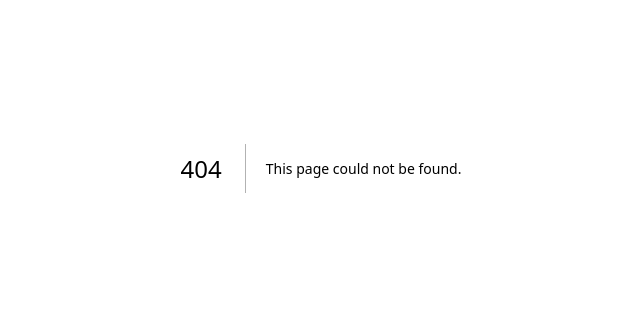
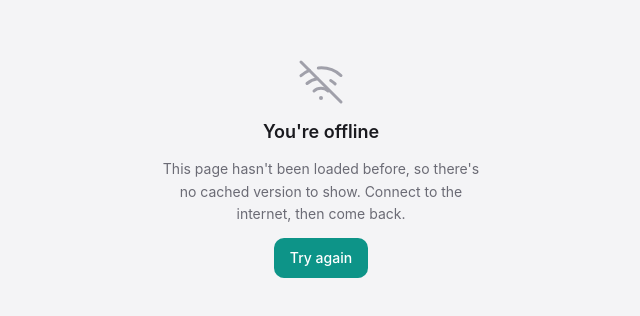
Before and after one commit to Kachi-Obata/PRIORA, a Next.js app: page /offline in a window 1280 px wide. Before the commit this address had no page. Shown: the part 232-548 px from the top of the page, without its empty margins (319-959 px from the left). Built offline with nearby package versions, Linux system fonts and the light colour scheme.

Commit message:
getting the service worker to start caching so there's actual offline usage of the PWA instead of being locked out of the system when the network dips

```diff
--- /dev/null
+++ b/app/offline/page.tsx
@@ -0,0 +1,47 @@
+// Shown by the service worker when the user is offline and the requested
+// page hasn't been cached yet. Keep this page static — no data fetching,
+// no auth — so the SW can pre-cache it on install.
+"use client";
+
+export default function OfflinePage() {
+  return (
+    <div className="min-h-[100svh] flex flex-col items-center justify-center bg-surface-sunk px-6 text-center">
+      <div className="space-y-3 max-w-xs">
+        {/* wifi-off icon */}
+        <svg
+          xmlns="http://www.w3.org/2000/svg"
+          viewBox="0 0 24 24"
+          fill="none"
+          stroke="currentColor"
+          strokeWidth={1.5}
+          strokeLinecap="round"
+          strokeLinejoin="round"
+          className="w-12 h-12 text-ink-soft mx-auto"
+          aria-hidden="true"
+        >
+          <line x1="2" y1="2" x2="22" y2="22" />
+          <path d="M8.5 16.5a5 5 0 0 1 7 0" />
+          <path d="M2 8.82a15 15 0 0 1 4.17-2.65" />
+          <path d="M10.66 5c4.01-.36 8.14.9 11.34 3.76" />
+          <path d="M16.85 11.25a10 10 0 0 1 2.22 1.68" />
+          <path d="M5 12.75a10 10 0 0 1 5.17-2.39" />
+          <line x1="12" y1="20" x2="12.01" y2="20" strokeWidth={2} />
+        </svg>
+
+        <h1 className="text-lg font-semibold text-ink">You're offline</h1>
+        <p className="text-sm text-ink-muted leading-relaxed">
+          This page hasn't been loaded before, so there's no cached version to
+          show. Connect to the internet, then come back.
+        </p>
+
+        <button
+          type="button"
+          onClick={() => window.location.reload()}
+          className="mt-2 inline-flex items-center justify-center bg-accent text-white font-medium rounded-btn px-4 py-2.5 text-sm transition-colors hover:bg-accent-ink"
+        >
+          Try again
+        </button>
+      </div>
+    </div>
+  );
+}
--- a/components/AppShell.tsx
+++ b/components/AppShell.tsx
@@ -6,6 +6,7 @@ import type { ReactNode } from "react";
 import { isAdminRole, type Role } from "@/lib/constants";
 import AppNav from "./AppNav";
 import PushRegistrar from "./PushRegistrar";
+import OfflineBanner from "./OfflineBanner";
 
 interface Props {
   role: Role;
@@ -56,6 +57,7 @@ export default function AppShell({ role, children }: Props) {
       </nav>
 
       <PushRegistrar />
+      <OfflineBanner />
     </div>
   );
 }
--- /dev/null
+++ b/components/OfflineBanner.tsx
@@ -0,0 +1,64 @@
+"use client";
+
+import { useEffect, useState } from "react";
+import { cn } from "@/lib/cn";
+
+type Status = "online" | "offline" | "back-online";
+
+export default function OfflineBanner() {
+  const [status, setStatus] = useState<Status>("online");
+
+  useEffect(() => {
+    // Sync with actual network state on mount (avoids SSR/client mismatch).
+    if (!navigator.onLine) setStatus("offline");
+
+    function handleOffline() {
+      setStatus("offline");
+    }
+    function handleOnline() {
+      // Brief "back online" confirmation, then disappear.
+      setStatus("back-online");
+      setTimeout(() => setStatus("online"), 2500);
+    }
+
+    window.addEventListener("offline", handleOffline);
+    window.addEventListener("online", handleOnline);
+    return () => {
+      window.removeEventListener("offline", handleOffline);
+      window.removeEventListener("online", handleOnline);
+    };
+  }, []);
+
+  if (status === "online") return null;
+
+  return (
+    <div
+      role="status"
+      aria-live="polite"
+      className={cn(
+        "fixed top-0 inset-x-0 z-50 flex items-center justify-center gap-2 py-2 px-4 text-xs font-medium transition-colors",
+        status === "offline"
+          ? "bg-warn-soft text-warn-ink border-b border-warn/20"
+          : "bg-accent-soft text-accent-ink border-b border-accent/20",
+      )}
+    >
+      {status === "offline" ? (
+        <>
+          <span
+            className="inline-block w-1.5 h-1.5 rounded-full bg-warn-ink shrink-0"
+            aria-hidden="true"
+          />
+          You're offline — showing your last-loaded data
+        </>
+      ) : (
+        <>
+          <span
+            className="inline-block w-1.5 h-1.5 rounded-full bg-accent-ink shrink-0"
+            aria-hidden="true"
+          />
+          Back online
+        </>
+      )}
+    </div>
+  );
+}
```
Also changed, not shown: public/sw.js (+118 -9 lines).
